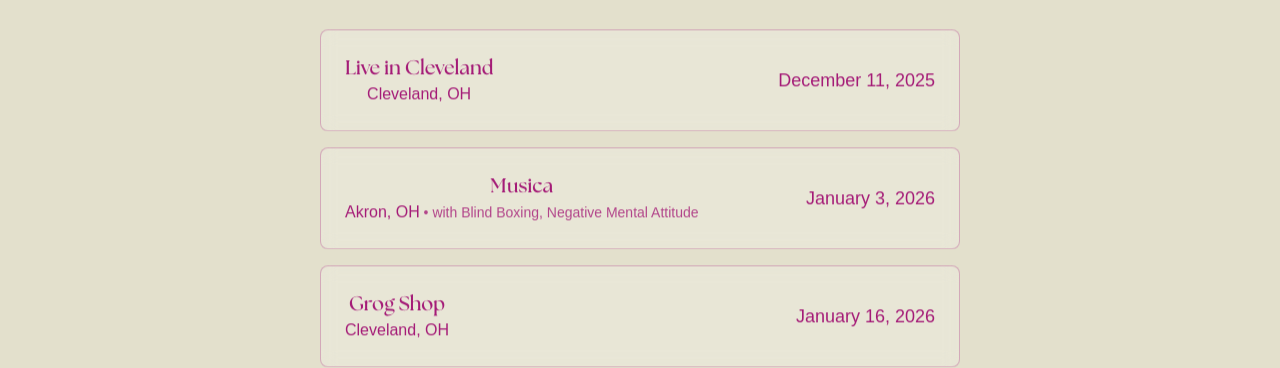
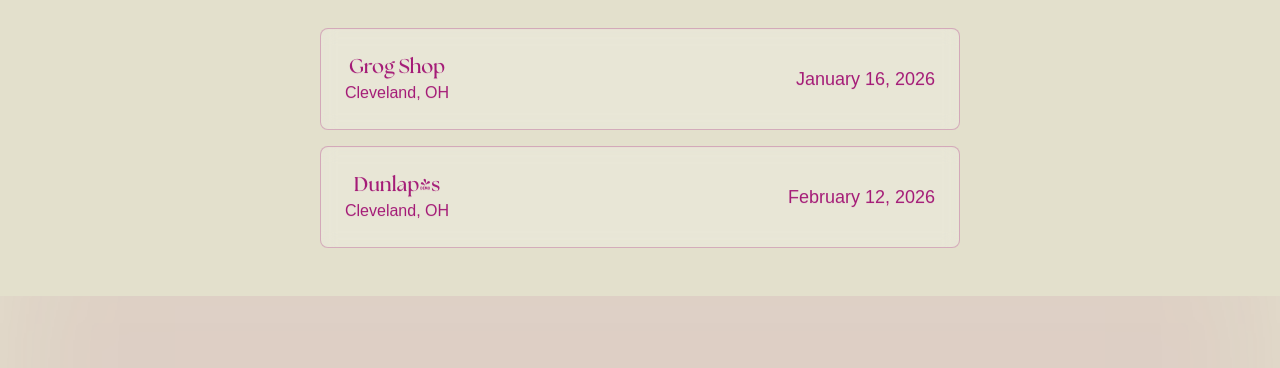
Before and after one commit to davekiss/homedaysband.com, a Next.js app: page / in a window 1280 px wide. Shown: the part 1118-1486 px from the top of the page. Built offline with nearby package versions, Linux system fonts and the light colour scheme; a web font is replaced by a local one.

Commit message:
Update shows

```diff
--- a/app/components/Shows.tsx
+++ b/app/components/Shows.tsx
@@ -8,21 +8,15 @@
 
 const shows: Show[] = [
   {
-    date: "December 11, 2025",
-    venue: "Live in Cleveland",
+    date: "January 16, 2026",
+    venue: "Grog Shop",
     location: "Cleveland, OH",
   },
   {
-    date: "January 3, 2026",
-    venue: "Musica",
-    location: "Akron, OH",
-    supportingActs: ["Blind Boxing", "Negative Mental Attitude"],
+    date: "February 12, 2026",
+    venue: "Dunlap's",
+    location: "Cleveland, OH",
   },
-  {
-    date: "January 16, 2026",
-    venue: "Grog Shop",
-    location: "Cleveland, OH",
-  }
 ];
 
 export default function Shows() {
```
